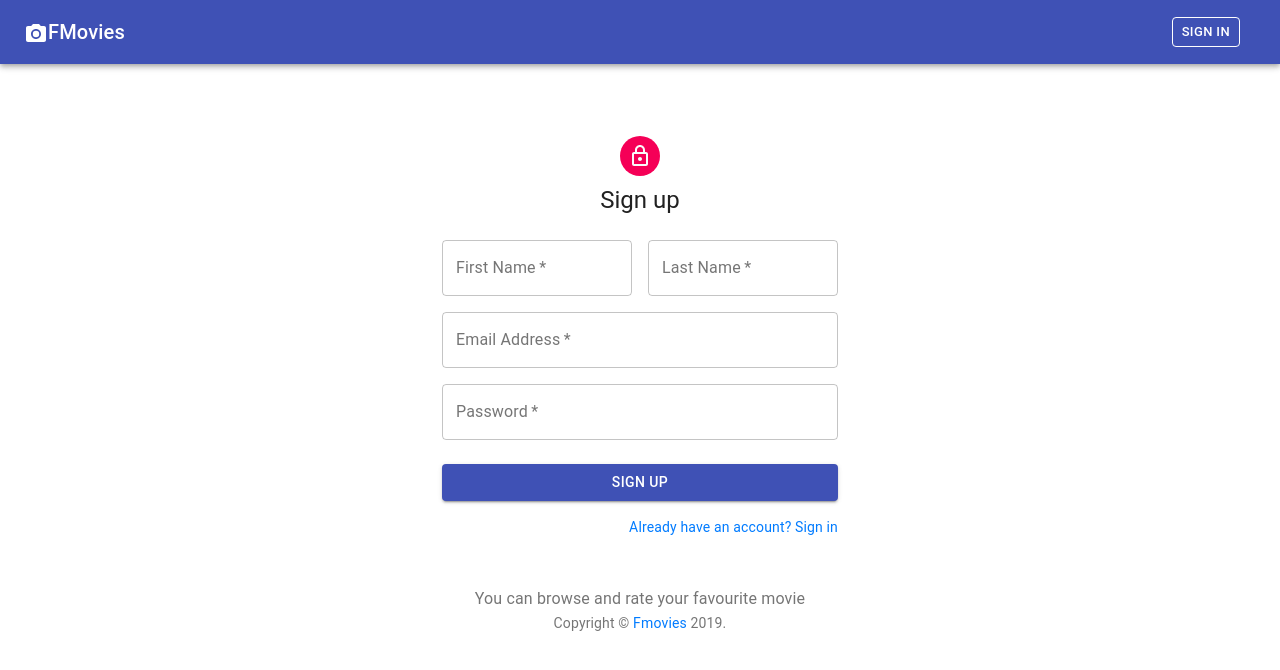
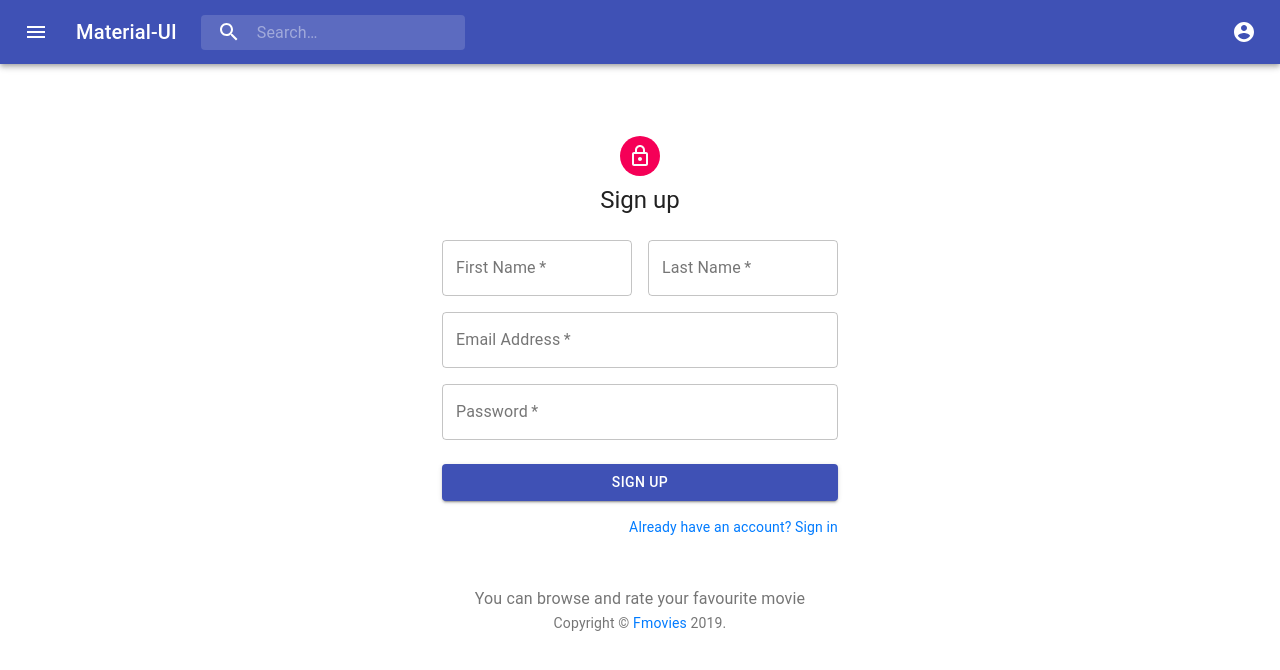
Before and after one commit to salmanx/movie_client, a React (Create React App) app: page /signup in a window 1280 px wide. Shown: the top 670 px of the page. Built offline with nearby package versions, Linux system fonts and the light colour scheme; no server answers.

Commit message:
improved ui for filtering movies

```diff
--- a/src/App.js
+++ b/src/App.js
@@ -6,6 +6,7 @@
 
 // load Components
 import Navbar from "./components/layouts/Navbar";
+import NavbarSearch from "./components/layouts/NavbarSearch";
 import Footer from "./components/layouts/Footer";
 import Default from "./components/Default";
 import Home from "./components/home/Home";
@@ -17,7 +18,7 @@
     return (
       <BrowserRouter>
         <Fragment>
-          <Navbar />
+          <NavbarSearch />
           <Switch>
             <Route path="/" component={Home} exact />
             <Route path="/signin" component={Signin} exact />
--- a/src/components/home/Banner.js
+++ b/src/components/home/Banner.js
@@ -1,14 +1,14 @@
 import React from "react";
-import Container from '@material-ui/core/Container';
-import Typography from '@material-ui/core/Typography';
-import Button from '@material-ui/core/Button';
-import { makeStyles } from '@material-ui/core/styles';
+import Container from "@material-ui/core/Container";
+import Typography from "@material-ui/core/Typography";
+import Button from "@material-ui/core/Button";
+import { makeStyles } from "@material-ui/core/styles";
 
 const useStyles = makeStyles(theme => ({
   heroContent: {
     backgroundColor: theme.palette.background.paper,
-    padding: theme.spacing(8, 0, 6),
-  },
+    padding: theme.spacing(8, 0, 6)
+  }
 }));
 
 export default function Banner() {
@@ -18,13 +18,24 @@
     <React.Fragment>
       <div className={classes.heroContent}>
         <Container maxWidth="sm">
-          <Typography component="h3" variant="h4" align="center" color="textPrimary" gutterBottom>
-            Browse your Movie
+          <Typography
+            component="h3"
+            variant="h4"
+            align="center"
+            color="textPrimary"
+            gutterBottom
+          >
+            Browse your Items
           </Typography>
-          <Typography variant="h5" align="center" color="textSecondary" paragraph>
-            Something short and leading about the collection below—its contents, the creator, etc.
-            Make it short and sweet, but not too short so folks don&apos;t simply skip over it
-            entirely.
+          <Typography
+            variant="h5"
+            align="center"
+            color="textSecondary"
+            paragraph
+          >
+            Something short and leading about the collection below—its contents,
+            the creator, etc. Make it short and sweet, but not too short so
+            folks don&apos;t simply skip over it entirely.
           </Typography>
         </Container>
       </div>
--- /dev/null
+++ b/src/components/home/Filter.js
@@ -0,0 +1,120 @@
+import React from "react";
+import { makeStyles } from "@material-ui/core/styles";
+import Avatar from "@material-ui/core/Avatar";
+import Chip from "@material-ui/core/Chip";
+import Button from "@material-ui/core/Button";
+import Menu from "@material-ui/core/Menu";
+import MenuItem from "@material-ui/core/MenuItem";
+import axios from "axios";
+import { apiUrl } from "../../config";
+
+const useStyles = makeStyles(theme => ({
+  root: {
+    display: "flex",
+    backgroundColor: "#ddd",
+    padding: "20px",
+    justifyContent: "center",
+    marginBottom: "30px",
+    paddingBottom: "30px",
+    flexWrap: "wrap",
+    "& > *": {
+      margin: theme.spacing(0.5)
+    }
+  },
+  btn: {
+    "&:focus": {
+      backgroundColor: theme.palette.primary.main,
+      "& .MuiListItemIcon-root, & .MuiListItemText-primary": {
+        color: theme.palette.common.white
+      }
+    }
+  }
+}));
+
+export default function Filter() {
+  const classes = useStyles();
+
+  const [anchorCatEl, setAnchorCatEl] = React.useState(null);
+  const [anchorEl, setAnchorEl] = React.useState(null);
+  const [categories, setCategories] = React.useState({ categories: [] });
+
+  React.useEffect(() => {
+    async function fetchCategories() {
+      const data = await axios("http://localhost:3000/categories");
+      setCategories(data);
+    }
+    fetchCategories();
+  }, []);
+
+  const handleCategoryClick = event => {
+    setAnchorCatEl(event.currentTarget);
+  };
+
+  const handleCategoryClose = () => {
+    setAnchorCatEl(null);
+  };
+
+  const handleRatingFilterClick = event => {
+    setAnchorEl(event.currentTarget);
+  };
+
+  const handleRatingFilterClose = () => {
+    setAnchorEl(null);
+  };
+
+  return (
+    <div className={classes.root}>
+      <div className={classes.filter}>
+        <Button
+          aria-controls="simple-menu"
+          aria-haspopup="true"
+          color="primary"
+          className="classes.btn"
+          onClick={handleCategoryClick}
+        >
+          Category
+        </Button>
+        <Menu
+          id="simple-menu"
+          anchorEl={anchorCatEl}
+          keepMounted
+          open={Boolean(anchorCatEl)}
+          onClose={handleCategoryClose}
+        >
+          {categories.data &&
+            categories.data.map(cat => (
+              <MenuItem onClick={handleCategoryClose} key={cat.id}>
+                {cat.name}
+              </MenuItem>
+            ))}
+        </Menu>
+      </div>
+
+      <div className={classes.filter}>
+        <Button
+          aria-controls="simple-menu"
+          aria-haspopup="true"
+          color="primary"
+          className="classes.btn"
+          onClick={handleRatingFilterClick}
+        >
+          Open Menu
+        </Button>
+        <Menu
+          id="simple-menu"
+          anchorEl={anchorEl}
+          keepMounted
+          open={Boolean(anchorEl)}
+          onClose={handleRatingFilterClose}
+        >
+          <MenuItem onClick={handleRatingFilterClose}>Profile1</MenuItem>
+          <MenuItem onClick={handleRatingFilterClose}>My account1</MenuItem>
+          <MenuItem onClick={handleRatingFilterClose}>Logout1</MenuItem>
+          <MenuItem onClick={handleRatingFilterClose}>Profile1</MenuItem>
+          <MenuItem onClick={handleRatingFilterClose}>My account1</MenuItem>
+          <MenuItem onClick={handleRatingFilterClose}>Logout1</MenuItem>
+        </Menu>
+      </div>
+    </div>
+  );
+}
--- a/src/components/home/Home.js
+++ b/src/components/home/Home.js
@@ -1,5 +1,6 @@
 import React, { Component } from "react";
 import Banner from "./Banner";
+import Filter from "./Filter";
 import Movies from "../Movies/Movies";
 import styled from "styled-components";
 
@@ -8,7 +9,8 @@
     return (
       <HomeWrapper>
         <div>
-          <Banner />
+          {/* <Banner /> */}
+          <Filter />
           <Movies />
         </div>
       </HomeWrapper>
--- /dev/null
+++ b/src/components/layouts/NavbarSearch.js
@@ -0,0 +1,202 @@
+import React from "react";
+import { fade, makeStyles } from "@material-ui/core/styles";
+import AppBar from "@material-ui/core/AppBar";
+import Toolbar from "@material-ui/core/Toolbar";
+import IconButton from "@material-ui/core/IconButton";
+import Typography from "@material-ui/core/Typography";
+import InputBase from "@material-ui/core/InputBase";
+import Badge from "@material-ui/core/Badge";
+import MenuItem from "@material-ui/core/MenuItem";
+import Menu from "@material-ui/core/Menu";
+import MenuIcon from "@material-ui/icons/Menu";
+import SearchIcon from "@material-ui/icons/Search";
+import AccountCircle from "@material-ui/icons/AccountCircle";
+import MoreIcon from "@material-ui/icons/MoreVert";
+
+const useStyles = makeStyles(theme => ({
+  grow: {
+    flexGrow: 1
+  },
+  menuButton: {
+    marginRight: theme.spacing(2)
+  },
+  title: {
+    display: "none",
+    [theme.breakpoints.up("sm")]: {
+      display: "block"
+    }
+  },
+  search: {
+    position: "relative",
+    borderRadius: theme.shape.borderRadius,
+    backgroundColor: fade(theme.palette.common.white, 0.15),
+    "&:hover": {
+      backgroundColor: fade(theme.palette.common.white, 0.25)
+    },
+    marginRight: theme.spacing(2),
+    marginLeft: 0,
+    width: "100%",
+    [theme.breakpoints.up("sm")]: {
+      marginLeft: theme.spacing(3),
+      width: "auto"
+    }
+  },
+  searchIcon: {
+    width: theme.spacing(7),
+    height: "100%",
+    position: "absolute",
+    pointerEvents: "none",
+    display: "flex",
+    alignItems: "center",
+    justifyContent: "center"
+  },
+  inputRoot: {
+    color: "inherit"
+  },
+  inputInput: {
+    padding: theme.spacing(1, 1, 1, 7),
+    transition: theme.transitions.create("width"),
+    width: "100%",
+    [theme.breakpoints.up("md")]: {
+      width: 200
+    }
+  },
+  sectionDesktop: {
+    display: "none",
+    [theme.breakpoints.up("md")]: {
+      display: "flex"
+    }
+  },
+  sectionMobile: {
+    display: "flex",
+    [theme.breakpoints.up("md")]: {
+      display: "none"
+    }
+  }
+}));
+
+export default function PrimarySearchAppBar() {
+  const classes = useStyles();
+  const [anchorEl, setAnchorEl] = React.useState(null);
+  const [mobileMoreAnchorEl, setMobileMoreAnchorEl] = React.useState(null);
+
+  const isMenuOpen = Boolean(anchorEl);
+  const isMobileMenuOpen = Boolean(mobileMoreAnchorEl);
+
+  const handleProfileMenuOpen = event => {
+    setAnchorEl(event.currentTarget);
+  };
+
+  const handleMobileMenuClose = () => {
+    setMobileMoreAnchorEl(null);
+  };
+
+  const handleMenuClose = () => {
+    setAnchorEl(null);
+    handleMobileMenuClose();
+  };
+
+  const handleMobileMenuOpen = event => {
+    setMobileMoreAnchorEl(event.currentTarget);
+  };
+
+  const menuId = "primary-search-account-menu";
+  const renderMenu = (
+    <Menu
+      anchorEl={anchorEl}
+      anchorOrigin={{ vertical: "top", horizontal: "right" }}
+      id={menuId}
+      keepMounted
+      transformOrigin={{ vertical: "top", horizontal: "right" }}
+      open={isMenuOpen}
+      onClose={handleMenuClose}
+    >
+      <MenuItem onClick={handleMenuClose}>Profile</MenuItem>
+      <MenuItem onClick={handleMenuClose}>My account</MenuItem>
+    </Menu>
+  );
+
+  const mobileMenuId = "primary-search-account-menu-mobile";
+  const renderMobileMenu = (
+    <Menu
+      anchorEl={mobileMoreAnchorEl}
+      anchorOrigin={{ vertical: "top", horizontal: "right" }}
+      id={mobileMenuId}
+      keepMounted
+      transformOrigin={{ vertical: "top", horizontal: "right" }}
+      open={isMobileMenuOpen}
+      onClose={handleMobileMenuClose}
+    >
+      <MenuItem onClick={handleProfileMenuOpen}>
+        <IconButton
+          aria-label="account of current user"
+          aria-controls="primary-search-account-menu"
+          aria-haspopup="true"
+          color="inherit"
+        >
+          <AccountCircle />
+        </IconButton>
+        <p>Profile</p>
+      </MenuItem>
+    </Menu>
+  );
+
+  return (
+    <div className={classes.grow}>
+      <AppBar position="static">
+        <Toolbar>
+          <IconButton
+            edge="start"
+            className={classes.menuButton}
+            color="inherit"
+            aria-label="open drawer"
+          >
+            <MenuIcon />
+          </IconButton>
+          <Typography className={classes.title} variant="h6" noWrap>
+            Material-UI
+          </Typography>
+          <div className={classes.search}>
+            <div className={classes.searchIcon}>
+              <SearchIcon />
+            </div>
+            <InputBase
+              placeholder="Search…"
+              classes={{
+                root: classes.inputRoot,
+                input: classes.inputInput
+              }}
+              inputProps={{ "aria-label": "search" }}
+            />
+          </div>
+          <div className={classes.grow} />
+          <div className={classes.sectionDesktop}>
+            <IconButton
+              edge="end"
+              aria-label="account of current user"
+              aria-controls={menuId}
+              aria-haspopup="true"
+              onClick={handleProfileMenuOpen}
+              color="inherit"
+            >
+              <AccountCircle />
+            </IconButton>
+          </div>
+          <div className={classes.sectionMobile}>
+            <IconButton
+              aria-label="show more"
+              aria-controls={mobileMenuId}
+              aria-haspopup="true"
+              onClick={handleMobileMenuOpen}
+              color="inherit"
+            >
+              <MoreIcon />
+            </IconButton>
+          </div>
+        </Toolbar>
+      </AppBar>
+      {renderMobileMenu}
+      {renderMenu}
+    </div>
+  );
+}
```
Also changed, not shown: src/components/Movies/Movies.js (+25 -35 lines).
